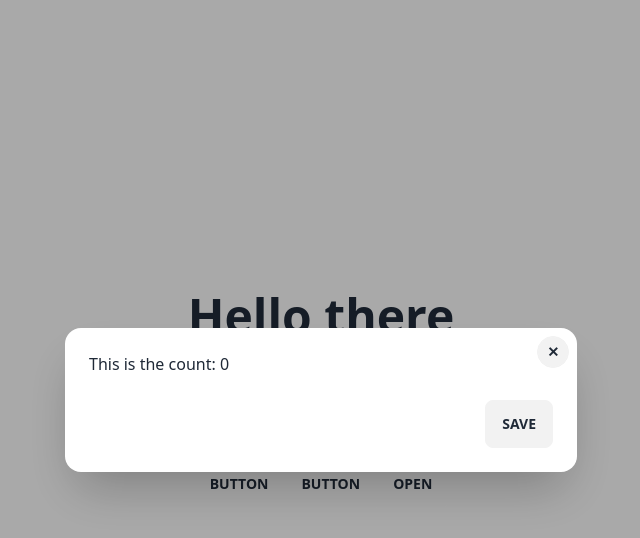
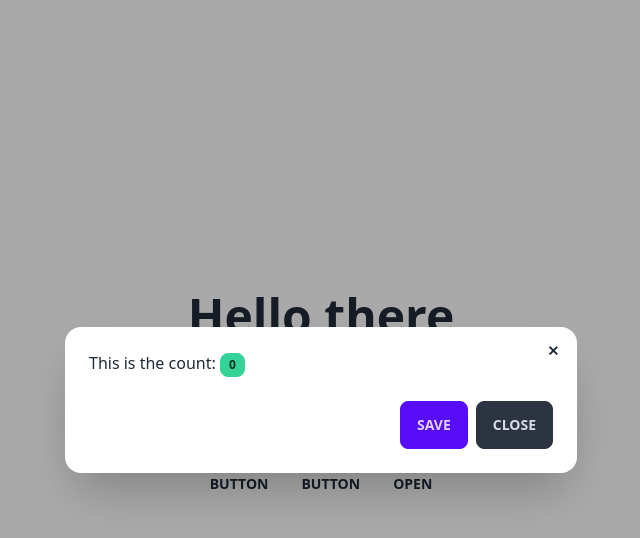
Before and after one commit to rnsanyo/nuxt3-dynamic-modal-base, a Nuxt app: page / in a window 1280 px wide. Both pictures are taken after a click on the button "OPEN". Shown: the top 538 px of the page, without its empty margins (319-959 px from the left). Built offline with nearby package versions, Linux system fonts and the light colour scheme.

Commit message:
Update DaisyUI Modal.

```diff
--- a/components/BaseModal.vue
+++ b/components/BaseModal.vue
@@ -1,27 +1,34 @@
 <template>
-  <div>
-    <!-- isOpen is reactive and taken from the store, define if it is rendered or not -->
-    <div v-if="isOpen" class="modal modal-open">
-      <div class="modal-box relative">
+  <dialog id="base_modal" class="modal">
+    <div class="modal-box">
+      <!-- Component v-model configuration goes in each component code. The buttons inside this component won't close the dialog. -->
+      <component :is="view" v-model="model"></component>
 
-        <!-- @click handles the event to close the modal calling the action directly in store -->
-        <label class="btn btn-sm btn-circle absolute right-2 top-2" @click="modal.close()">
-          ✕
-        </label>
+      <!-- if there is a button inside the dialog form, it will close the modal -->
+      <form method="dialog">
 
-        <!-- dynamic components, using model to share values payload -->
-        <component :is="view" v-model="model"></component>
+        <!-- Closing upper button. It's absolute relative to the modal-box-->
+        <button class="btn btn-sm btn-circle btn-ghost absolute right-2 top-2">✕</button>
 
+        <!-- Action Buttons section -->
         <div class="modal-action">
-          <!-- render all actions and pass the model payload as parameter -->
-          <button v-for="action in actions" :key="action.label" class="btn" @click="action.callback(model)">
+          <!-- The v-for directive doesn't let the dialog close automatically. So, adding "onclick"-->
+          <button v-for="action in actions" :key="action.label" class="btn" :class="action.buttonClass" @click="action.callback(model)" onclick="base_modal.close()">
             {{ action.label }}
           </button>
+
         </div>
 
-      </div>
+      </form>
+
     </div>
-  </div>
+
+    <!-- This is for closing when clicked outside -->
+    <form method="dialog" class="modal-backdrop">
+      <button class="cursor-auto">close</button>
+    </form>
+
+  </dialog>
 </template>
 
 <script lang="ts" setup>
@@ -31,9 +38,10 @@
 
   const modal = useModal();
 
+  // convert all state properties to reactive references to be used on view
+  const { isOpen, view, actions } = storeToRefs(modal);
+
   // reactive container to save the payload returned by the mounted view
   const model = reactive({});
 
-  // convert all state properties to reactive references to be used on view
-  const { isOpen, view, actions } = storeToRefs(modal);
 </script>
--- /dev/null
+++ b/components/CounterModal.vue
@@ -0,0 +1,22 @@
+<template>
+  <div >
+    This is the count:
+    <button class="btn btn-xs btn-success" @click="() => count++">
+      {{ count }}
+    </button>
+  </div>
+</template>
+
+<script lang="ts" setup>
+  import { watch } from "vue";
+
+  // no need to import defineEmits
+  const emit = defineEmits(["update:modelValue"]);
+
+  const count = ref(0)
+
+  // when count changes, it will update the reference passed via v-model
+  watch(count, (value) => {
+    emit("update:modelValue", value); // https://vuejs.org/guide/components/v-model.html
+  });
+</script>
--- a/components/ViewToRender.vue
+++ /dev/null
@@ -1,17 +0,0 @@
-<template>
-  This is the count:
-  {{ count }}
-</template>
-
-<script lang="ts" setup>
-  import { watch } from "vue";
-
-  // no need to import defineEmits
-  const emit = defineEmits(["update:modelValue"]);
-
-  const count = ref(0)
-  // when someVar changes, it will update the reference passed via v-model
-  watch(count, (value) => {
-    emit("update:modelValue", value);
-  });
-</script>
--- a/pages/index.vue
+++ b/pages/index.vue
@@ -7,7 +7,7 @@
         <div class="join">
           <button class="btn join-item">Button</button>
           <button class="btn join-item">Button</button>
-          <button class="btn join-item" @click="handleOnClickOpenModal">Open</button>
+          <button class="btn join-item" @click="handleOnClickOpenModal" onclick="base_modal.showModal()">Open</button>
         </div>
       </div>
     </div>
@@ -16,18 +16,26 @@
 
 <script lang="ts" setup>
 import { useModal } from "../stores/modal";
-import ViewToRender from '../components/ViewToRender.vue'
+import CounterModal from "../components/CounterModal.vue";
 
   const modal = useModal();
   function handleOnClickOpenModal() {
     modal.open(
-      ViewToRender,
+      CounterModal,
       [
         {
           label: "Save",
+          buttonClass: "btn-primary",
           callback: (dataFromView) => {
             console.log(dataFromView);
-            modal.close();
+            modal.close(); // This store function only resets the modal store properties.
+          },
+        },
+        {
+          label: "Close",
+          buttonClass: "btn-neutral",
+          callback: () => {
+            modal.close(); // This store function only resets the modal store properties.
           },
         },
       ]
--- a/stores/modal.ts
+++ b/stores/modal.ts
@@ -1,4 +1,3 @@
-import { markRaw } from "vue";
 import { defineStore } from "pinia";
 
 export type Modal = {
@@ -9,15 +8,17 @@ export type Modal = {
 
 export type ModalAction = {
   label: string,
+  buttonClass?: string,
   callback: (props?: any) => void,
 };
 
 export const useModal = defineStore("modal", {
   state: (): Modal => ({
     isOpen: false,
-    view: {},
+    view: shallowRef({}),
     actions: [],
   }),
+
   actions: {
     open(view: object, actions?: ModalAction[]) {
       this.isOpen = true;
@@ -25,10 +26,13 @@ export const useModal = defineStore("modal", {
       // using markRaw to avoid over performance as reactive is not required
       this.view = markRaw(view);
     },
-    close() {
-      this.isOpen = false;
-      this.view = {};
-      this.actions = [];
+
+    close() { // Defining setTimeout to give space for the closing transition.
+      setTimeout(() => {
+        this.isOpen = false;
+        this.view = {};
+        this.actions = [];
+      }, 250);
     },
   },
 });
```
